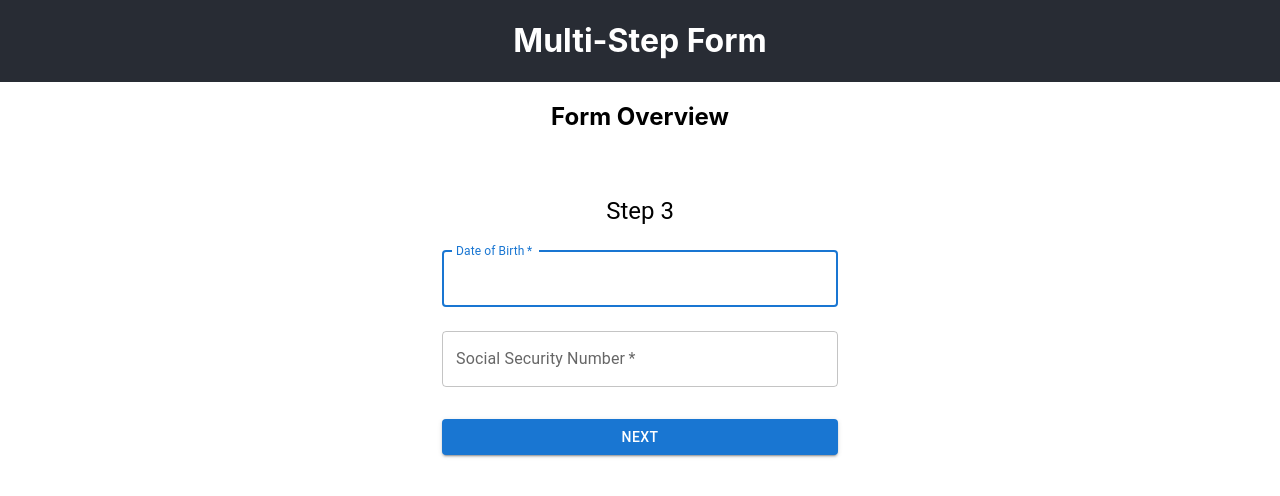
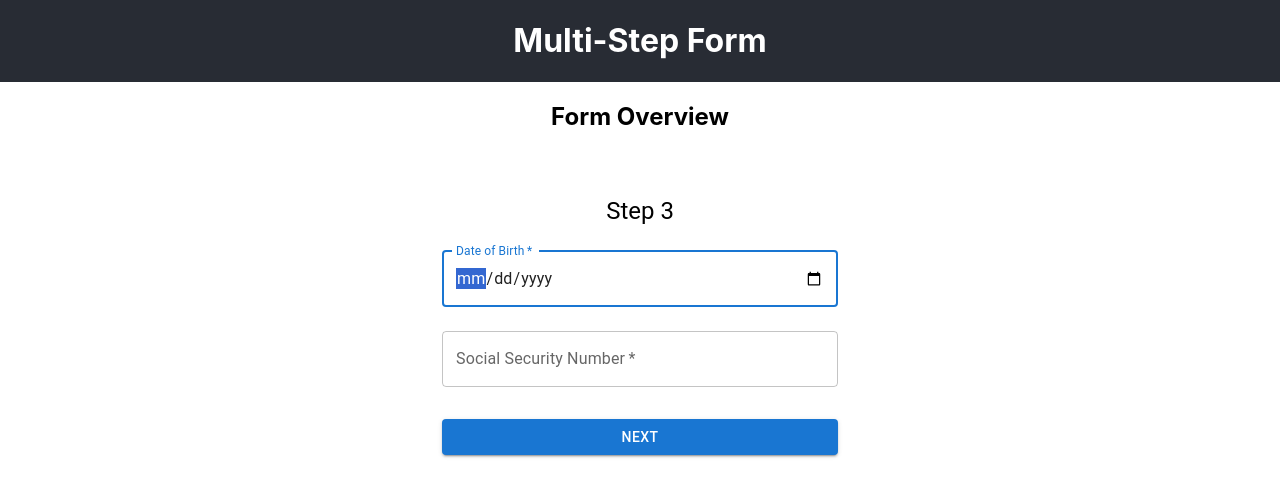
Before and after one commit to freelifebrett/spec-fi-app, a React (Create React App) app: page /step-3 in a window 1280 px wide. Shown: the top 496 px of the page. Built offline with nearby package versions, Linux system fonts and the light colour scheme.

Commit message:
StepThree complete

```diff
--- a/src/components/MultiStepForm/FormSteps/StepThree/StepThree.js
+++ b/src/components/MultiStepForm/FormSteps/StepThree/StepThree.js
@@ -16,9 +16,10 @@ const StepThree = () => {
 
   // Existing validation logic from your original StepThree.js
   const validateDOB = (dob) => {
-    const regex = /^(0[1-9]|1[0-2])\/(0[1-9]|[12][0-9]|3[01])\/(19|20)\d{2}$/;
+    const regex = /^(19|20)\d{2}-(0[1-9]|1[0-2])-(0[1-9]|[12][0-9]|3[01])$/;
     return regex.test(dob) && new Date(dob) <= new Date();
   };
+
 
   const validateSSN = (ssn) => {
     const regex = /^\d{3}-\d{2}-\d{4}$/;
@@ -81,6 +82,7 @@ const StepThree = () => {
             onChange={handleInputChange}
             error={!!errors.dob}
             helperText={errors.dob}
+            type="date"
           />
           <TextField
             margin="normal"
@@ -99,6 +101,7 @@ const StepThree = () => {
             type="submit"
             fullWidth
             variant="contained"
+            onClick={handleSubmit}
             sx={{ mt: 3, mb: 2 }}
           >
             Next
```
